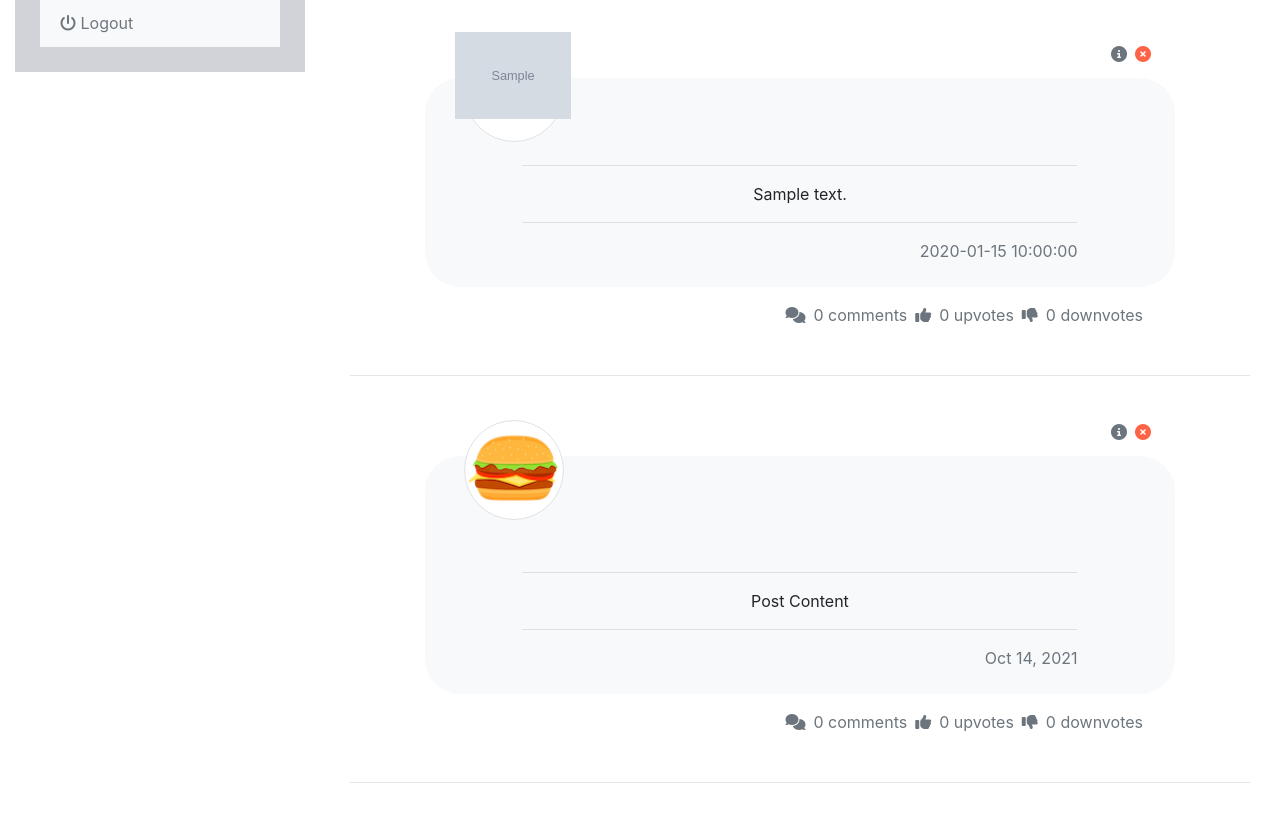
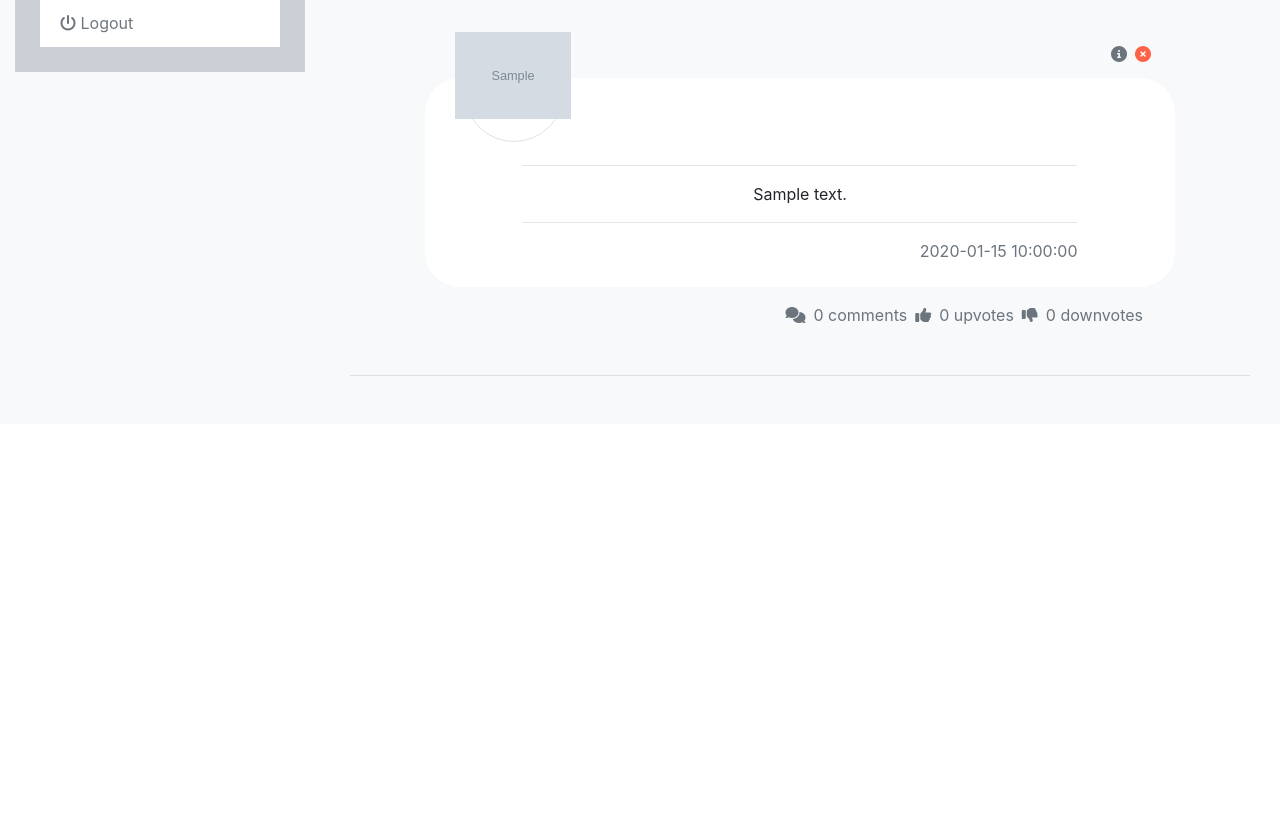
Before and after one commit to maliabarker/SafeSpace2, a Flask app: page /home in a window 1280 px wide. Shown: the part 434-1265 px from the top of the page. After the commit the page ends 810 px from the top, so only its background shows below. Run offline with Flask 2, Linux system fonts and the light colour scheme; the visitor is signed in with stand-in values (Sample User, id 1); grey boxes marked "Sample" are stand-in pictures; a database or web service that is not in the repository returns one stand-in record (values such as "Sample title"); some libraries are stand-ins or nearby versions.

Commit message:
working on styles

```diff
--- a/static/home-styles.css
+++ b/static/home-styles.css
@@ -1,3 +1,6 @@
+body {
+    background-color: #f8f9fa;
+}
 nav {
     background-color: #676f83;
 }
@@ -151,7 +154,7 @@ nav {
 }
 
 #sticky {
-    background-color: white;
+    background-color: #f8f9fa;
 }
 
 #posts-avatar-img {
--- a/templates/home.html
+++ b/templates/home.html
@@ -45,7 +45,7 @@
                                 </div>
                             </div>
 
-                            <div class="col-10 offset-sm-1 p-4 bg-light" style="border-radius:35px">
+                            <div class="col-10 offset-sm-1 p-4 bg-white" style="border-radius:35px">
                                 <div class="col-2">
                                     <div class="border rounded-circle" id="pseudo-post-circle"></div>
                                     <img src="{{ post.user_avatar }}" alt="food avatar" id="pseudo-avatar-img" width="116">
@@ -68,37 +68,6 @@
                         </div>
                     {% endfor %}
                 </div>
-
-                <div class="container mt-5">
-                    <div class="col-10 offset-sm-1 pb-3">
-                        <div class="row d-flex justify-content-end">
-                            <i class="fas fa-info-circle pr-2 text-muted"></i>
-                            <i class="fas fa-times-circle pr-4" id="delete-post" title="Delete" onclick="deletePost()"></i>
-                        </div>
-                    </div>
-
-                    <div class="col-10 offset-sm-1 p-4 bg-light" style="border-radius:35px">
-                        <div class="col-2">
-                            <div class="border rounded-circle" id="pseudo-post-circle"></div>
-                            <img src="static/images/food.png" alt="food avatar" id="pseudo-avatar-img" width="116">
-                        </div>
-                        <div class="col-10 offset-sm-1">
-                            <hr>
-                            <p class="text-center">Post Content</p>
-                            <hr>
-                            <time datetime="2021-10-14 02:39" class="text-muted d-flex justify-content-end">Oct 14, 2021</time>
-                        </div>
-                    </div>
-
-                    <div class="col-10 offset-sm-1 py-3">
-                        <div class="row d-flex justify-content-end pr-4">
-                            <p class="text-muted pr-2"><i class="fas fa-comments pr-2" id="comments" title="Comment"></i>0 comments</p>
-                            <p class="text-muted pr-2"><i class="fas fa-thumbs-up pr-2" title="Upvote Post" onclick="upvote()"></i>0 upvotes</p>
-                            <p class="text-muted pr-2"><i class="fas fa-thumbs-down pr-2" title="Downvote Post" onclick="downvote()"></i>0 downvotes</p>
-                        </div>
-                    </div>
-                    <hr class="mb-5">
-                </div>
             </div>
         </div>
     </div>
--- a/templates/partials/navbar.html
+++ b/templates/partials/navbar.html
@@ -1,4 +1,4 @@
-<nav class="navbar navbar-expand-lg navbar-dark">
+<nav class="navbar navbar-expand-lg navbar-dark" style="position: sticky">
     <a class="navbar-brand ml-2 " href="home-page.html" id="navbar-title">Safespace</a>
     <button class="navbar-toggler" type="button" data-toggle="collapse" data-target="#navbarText" aria-controls="navbarText" aria-expanded="false" aria-label="Toggle navigation">
     <span class="navbar-toggler-icon"></span>
--- a/templates/partials/sidebar.html
+++ b/templates/partials/sidebar.html
@@ -4,7 +4,7 @@
     </button>
     <div class="collapse show" id="sidebar">
         <ul class="nav flex-column list-group list-group-flush text-muted" id="sidebar">
-            <li class="nav-item list-group-item bg-light dropdown-btn my-3" style="border:solid 1px; border-radius:10px">
+            <li class="nav-item list-group-item dropdown-btn my-3" style="border:solid 1px; border-radius:10px">
                 <div class="row align-items-center" id="dropdown-content">
                     <img src="{{user.avatar}}" alt="squirrel avatar" height="40" class="ml-2">
                     <span class="ml-2">{{ user.username }}</span>
@@ -12,22 +12,22 @@
                 </div>
             </li>
             <div class="dropdown-container">
-                <a href="view-posts.html"><li class="nav-item list-group-item bg-light"><i class="fas fa-clipboard"></i> View My Posts</li></a>
-                <li href="#" class="nav-item list-group-item bg-light"><i class="fas fa-cog" id="settings" title="User Settings"></i> Settings</li>
-                <li href="#" class="nav-item list-group-item bg-light mb-1"><i class="fas fa-lock"></i> Security and Privacy</li>
+                <a href="view-posts.html"><li class="nav-item list-group-item"><i class="fas fa-clipboard"></i> View My Posts</li></a>
+                <li href="#" class="nav-item list-group-item"><i class="fas fa-cog" id="settings" title="User Settings"></i> Settings</li>
+                <li href="#" class="nav-item list-group-item mb-1"><i class="fas fa-lock"></i> Security and Privacy</li>
             </div>
-            <li href="templates/home.html"class="nav-item list-group-item bg-light mb-1"><i class="fas fa-home"></i> Home</li>
-            <li class="nav-item list-group-item bg-light dropdown-btn mb-1">
+            <li href="templates/home.html"class="nav-item list-group-item mb-1"><i class="fas fa-home"></i> Home</li>
+            <li class="nav-item list-group-item dropdown-btn mb-1">
                 <span><i class="fas fa-hands-helping" id="community" title="Community Resources"></i> Community Resources<i class="fa fa-caret-down pt-1"></i></span>
             </li>
             <div class="dropdown-container">
-                <li href="#" class="nav-item list-group-item bg-light"><i class="fas fa-school"></i> On Campus</li>
-                <li href="#" class="nav-item list-group-item bg-light"><i class="fas fa-wifi"></i> Online</li>
-                <li href="#" class="nav-item list-group-item bg-light mb-1"><i class="fas fa-map-marked"></i> Near Me</li>
+                <li href="#" class="nav-item list-group-item"><i class="fas fa-school"></i> On Campus</li>
+                <li href="#" class="nav-item list-group-item"><i class="fas fa-wifi"></i> Online</li>
+                <li href="#" class="nav-item list-group-item mb-1"><i class="fas fa-map-marked"></i> Near Me</li>
             </div>
-            <li class="nav-item list-group-item bg-light mb-1"><i class="fas fa-comment-alt"></i> Channels</li>
-            <li class="nav-item list-group-item bg-light mb-1"><i class="fas fa-flag"></i> Make a Report</li>
-            <a href="/logout"><li class="nav-item list-group-item bg-light"><i class="fas fa-power-off" id="logout" title="Logout"></i> Logout</li></a>
+            <li class="nav-item list-group-item mb-1"><i class="fas fa-comment-alt"></i> Channels</li>
+            <li class="nav-item list-group-item mb-1"><i class="fas fa-flag"></i> Make a Report</li>
+            <a href="/logout"><li class="nav-item list-group-item"><i class="fas fa-power-off" id="logout" title="Logout"></i> Logout</li></a>
         </ul>
     </div>
 </nav>
```
